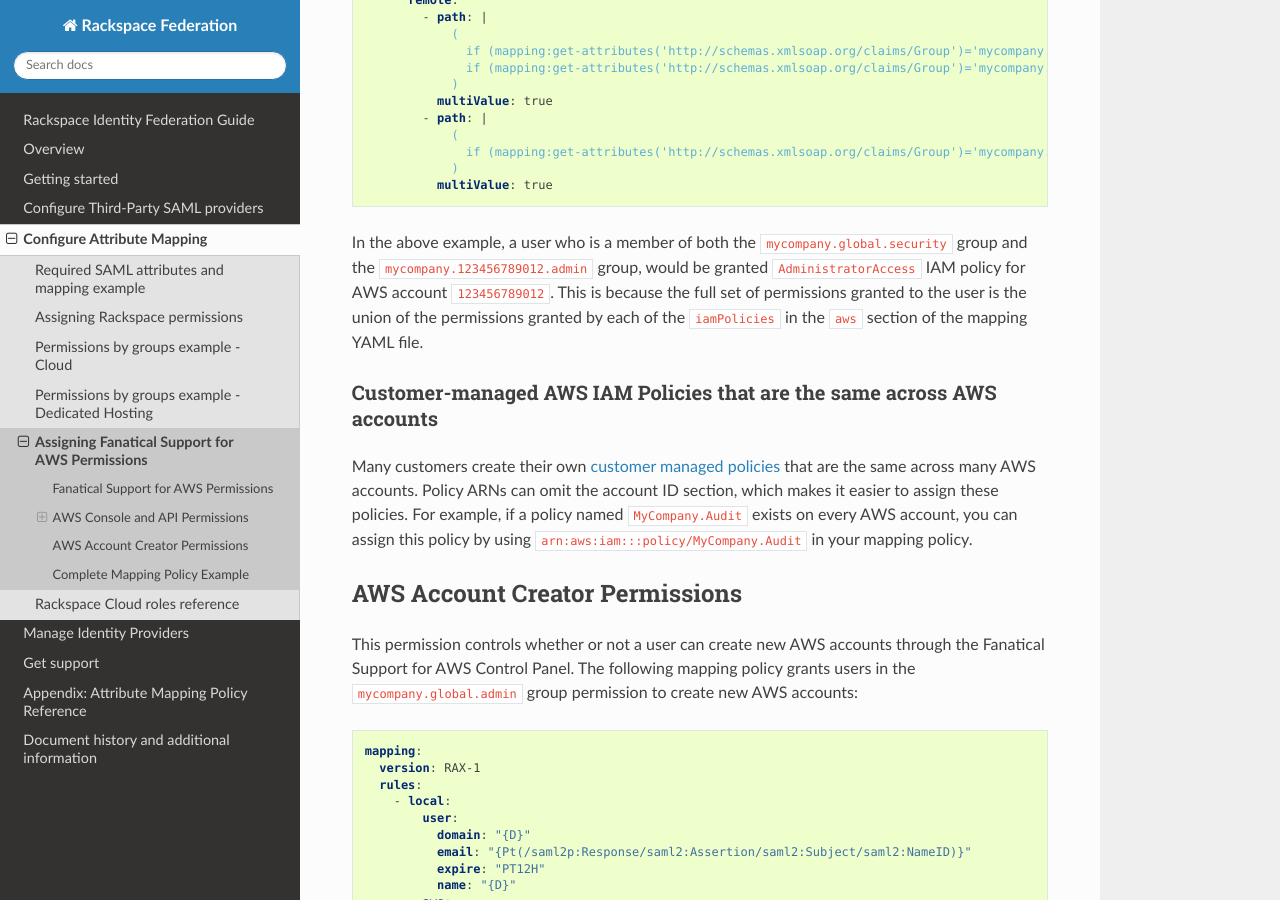
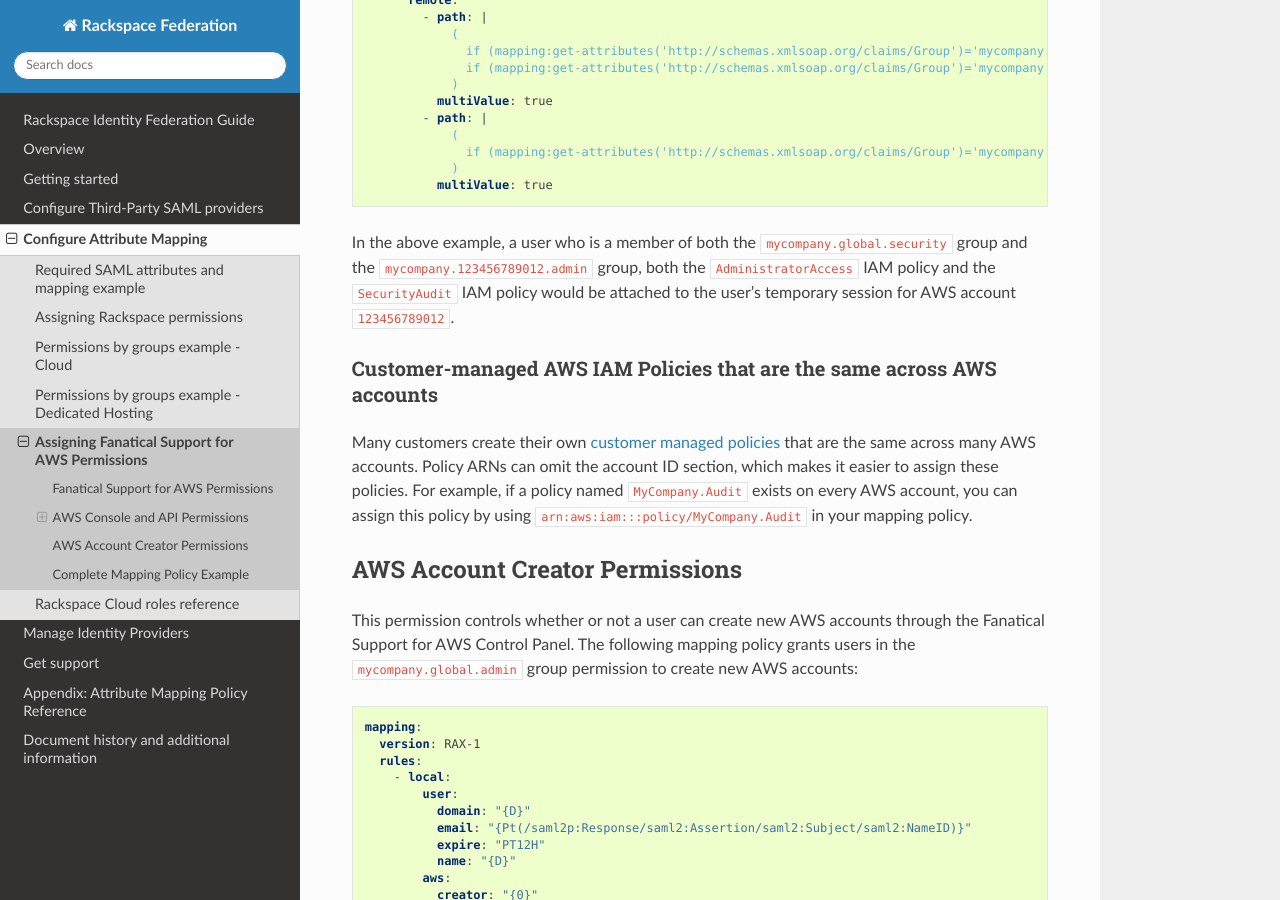
Before and after one commit to rackerlabs/docs-rackspace-federation, a Sphinx documentation site: the page built from doc/config-attribute-mapping/faws-mapping.rst, in a window 1280 px wide and 900 px high, scrolled down 3337 px. Built offline with Sphinx 7.4.7 and the Read the Docs theme 2.0.0, drawn with Linux system fonts in a browser that asks for light colours; the version number could not be read and is left out.

Commit message:
Correction based on peer review.

```diff
--- a/doc/config-attribute-mapping/faws-mapping.rst
+++ b/doc/config-attribute-mapping/faws-mapping.rst
@@ -192,10 +192,9 @@
 
 In the above example, a user who is a member of both the
 ``mycompany.global.security`` group and the ``mycompany.123456789012.admin``
-group, would be granted ``AdministratorAccess`` IAM policy for AWS account
-``123456789012``. This is because the full set of permissions granted to the
-user is the union of the permissions granted by each of the ``iamPolicies``
-in the ``aws`` section of the mapping YAML file.
+group, both the ``AdministratorAccess`` IAM policy and the ``SecurityAudit``
+IAM policy would be attached to the user's temporary session for AWS account
+``123456789012``.
 
 Customer-managed AWS IAM Policies that are the same across AWS accounts
 -----------------------------------------------------------------------
```
